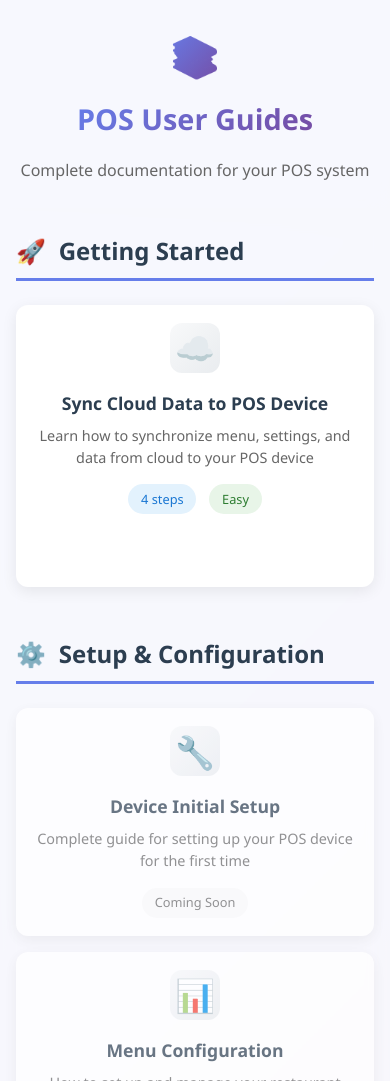
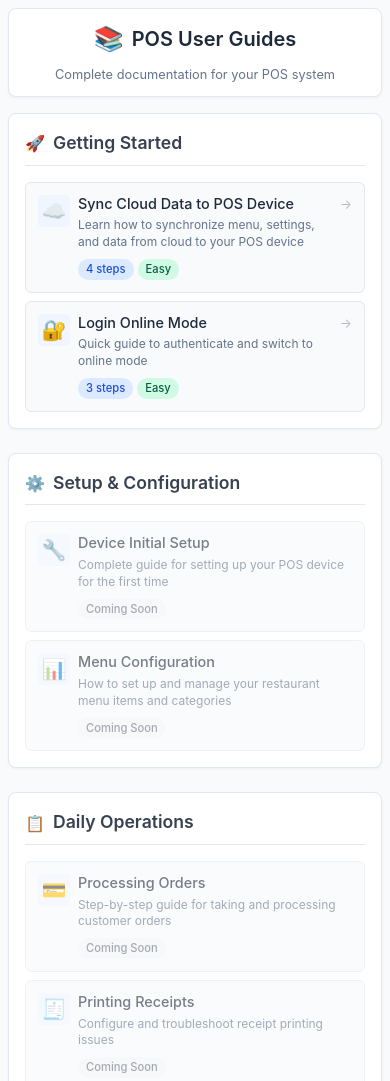
Before and after one commit to kychoe/dineersbiz-userguides, a plain HTML site: page index.html in a window 390 px wide. Shown: the top 1081 px of the page. Drawn offline with Linux system fonts and the light colour scheme.

Commit message:
1.0.3 - Login Online

```diff
--- /dev/null
+++ b/getting-started/login-online/styles.css
@@ -0,0 +1,219 @@
+* {
+    margin: 0;
+    padding: 0;
+    box-sizing: border-box;
+}
+
+body {
+    font-family: 'Segoe UI', Tahoma, Geneva, Verdana, sans-serif;
+    line-height: 1.6;
+    color: #333;
+    background: linear-gradient(135deg, #f5f7fa 0%, #c3cfe2 100%);
+    min-height: 100vh;
+    padding: 20px;
+}
+
+.container {
+    max-width: 800px;
+    margin: 0 auto;
+    background: white;
+    border-radius: 12px;
+    box-shadow: 0 10px 30px rgba(0, 0, 0, 0.1);
+    overflow: hidden;
+}
+
+/* Header Styles */
+.guide-header {
+    background: linear-gradient(135deg, #667eea 0%, #764ba2 100%);
+    color: white;
+    padding: 2rem;
+    text-align: center;
+}
+
+.category {
+    display: inline-block;
+    background: rgba(255, 255, 255, 0.2);
+    padding: 0.5rem 1rem;
+    border-radius: 20px;
+    font-size: 0.9rem;
+    font-weight: 500;
+    margin-bottom: 1rem;
+}
+
+.guide-header h1 {
+    font-size: 2rem;
+    margin-bottom: 0.5rem;
+    font-weight: 600;
+}
+
+.subtitle {
+    opacity: 0.9;
+    font-size: 1.1rem;
+}
+
+/* Main Content */
+.guide-content {
+    padding: 2rem;
+}
+
+/* Step Styles */
+.step {
+    display: flex;
+    align-items: flex-start;
+    margin-bottom: 2rem;
+    padding: 1.5rem;
+    background: #f8f9fa;
+    border-radius: 10px;
+    border-left: 4px solid #667eea;
+    transition: transform 0.2s ease, box-shadow 0.2s ease;
+}
+
+.step:hover {
+    transform: translateY(-2px);
+    box-shadow: 0 5px 15px rgba(0, 0, 0, 0.1);
+}
+
+.step-number {
+    background: #667eea;
+    color: white;
+    width: 40px;
+    height: 40px;
+    border-radius: 50%;
+    display: flex;
+    align-items: center;
+    justify-content: center;
+    font-weight: bold;
+    font-size: 1.2rem;
+    margin-right: 1.5rem;
+    flex-shrink: 0;
+}
+
+.step-content {
+    flex: 1;
+}
+
+.step-content h3 {
+    color: #2c3e50;
+    margin-bottom: 0.5rem;
+    font-size: 1.3rem;
+    font-weight: 600;
+}
+
+.step-content p {
+    color: #666;
+    font-size: 1rem;
+    margin-bottom: 1rem;
+}
+
+/* Image Styles */
+.image-container {
+    margin-top: 1rem;
+    text-align: center;
+}
+
+.guide-image {
+    max-width: 100%;
+    height: auto;
+    border-radius: 8px;
+    box-shadow: 0 4px 12px rgba(0, 0, 0, 0.15);
+    border: 2px solid #e9ecef;
+    transition: transform 0.2s ease;
+}
+
+.guide-image:hover {
+    transform: scale(1.02);
+}
+
+/* Completion Section */
+.completion {
+    background: linear-gradient(135deg, #4facfe 0%, #00f2fe 100%);
+    color: white;
+    padding: 2rem;
+    border-radius: 10px;
+    text-align: center;
+    margin-top: 2rem;
+}
+
+.success-icon {
+    font-size: 3rem;
+    margin-bottom: 1rem;
+    background: rgba(255, 255, 255, 0.2);
+    width: 80px;
+    height: 80px;
+    border-radius: 50%;
+    display: inline-flex;
+    align-items: center;
+    justify-content: center;
+}
+
+.completion h3 {
+    font-size: 1.5rem;
+    margin-bottom: 0.5rem;
+}
+
+.completion p {
+    font-size: 1.1rem;
+    opacity: 0.9;
+}
+
+/* Responsive Design */
+@media (max-width: 768px) {
+    body {
+        padding: 10px;
+    }
+
+    .guide-header {
+        padding: 1.5rem;
+    }
+
+    .guide-header h1 {
+        font-size: 1.5rem;
+    }
+
+    .guide-content {
+        padding: 1.5rem;
+    }
+
+    .step {
+        flex-direction: column;
+        text-align: center;
+        padding: 1rem;
+    }
+
+    .step-number {
+        margin-right: 0;
+        margin-bottom: 1rem;
+    }
+
+    .step-content h3 {
+        font-size: 1.2rem;
+    }
+
+    .completion {
+        padding: 1.5rem;
+    }
+
+    .success-icon {
+        font-size: 2.5rem;
+        width: 60px;
+        height: 60px;
+    }
+}
+
+@media (max-width: 480px) {
+    .guide-header h1 {
+        font-size: 1.3rem;
+    }
+
+    .subtitle {
+        font-size: 1rem;
+    }
+
+    .step-content h3 {
+        font-size: 1.1rem;
+    }
+
+    .step-content p {
+        font-size: 0.9rem;
+    }
+}
--- a/home-styles.css
+++ b/home-styles.css
@@ -5,325 +5,311 @@
 }
 
 body {
-    font-family: 'Segoe UI', Tahoma, Geneva, Verdana, sans-serif;
-    line-height: 1.6;
+    font-family: -apple-system, BlinkMacSystemFont, 'Segoe UI', Roboto, sans-serif;
+    line-height: 1.5;
     color: #333;
-    background: linear-gradient(135deg, #667eea 0%, #764ba2 100%);
-    min-height: 100vh;
+    background: #f8fafc;
+    font-size: 14px;
 }
 
 .container {
-    max-width: 1200px;
+    max-width: 1400px;
     margin: 0 auto;
-    min-height: 100vh;
-    display: flex;
-    flex-direction: column;
+    padding: 1rem;
 }
 
-/* Header Styles */
+/* Compact Header */
 .main-header {
-    background: rgba(255, 255, 255, 0.95);
-    backdrop-filter: blur(10px);
-    padding: 2rem;
-    text-align: center;
-    box-shadow: 0 2px 20px rgba(0, 0, 0, 0.1);
+    background: white;
+    border-radius: 8px;
+    padding: 1.5rem;
+    margin-bottom: 1.5rem;
+    box-shadow: 0 1px 3px rgba(0, 0, 0, 0.05);
+    border: 1px solid #e2e8f0;
 }
 
 .logo {
     display: flex;
     align-items: center;
     justify-content: center;
-    gap: 1rem;
-    margin-bottom: 1rem;
+    gap: 0.75rem;
+    margin-bottom: 0.5rem;
 }
 
 .logo-icon {
-    font-size: 2.5rem;
-    background: linear-gradient(135deg, #667eea 0%, #764ba2 100%);
-    -webkit-background-clip: text;
-    background-clip: text;
-    -webkit-text-fill-color: transparent;
+    font-size: 1.5rem;
 }
 
 .main-header h1 {
-    font-size: 2.5rem;
-    font-weight: 700;
-    background: linear-gradient(135deg, #667eea 0%, #764ba2 100%);
-    -webkit-background-clip: text;
-    background-clip: text;
-    -webkit-text-fill-color: transparent;
+    font-size: 1.75rem;
+    font-weight: 600;
+    color: #1e293b;
 }
 
 .header-subtitle {
-    color: #666;
-    font-size: 1.1rem;
-    margin-top: 0.5rem;
+    color: #64748b;
+    font-size: 0.9rem;
+    text-align: center;
 }
 
-/* Main Content */
+/* Compact Grid Layout */
 .guides-grid {
-    flex: 1;
-    padding: 2rem;
-    background: rgba(255, 255, 255, 0.95);
-    backdrop-filter: blur(10px);
+    display: grid;
+    gap: 1.5rem;
 }
 
-/* Category Sections */
 .category-section {
-    margin-bottom: 3rem;
+    background: white;
+    border-radius: 8px;
+    padding: 1.25rem;
+    box-shadow: 0 1px 3px rgba(0, 0, 0, 0.05);
+    border: 1px solid #e2e8f0;
 }
 
 .category-title {
     display: flex;
     align-items: center;
-    gap: 0.8rem;
-    font-size: 1.8rem;
+    gap: 0.5rem;
+    font-size: 1.1rem;
     font-weight: 600;
-    color: #2c3e50;
-    margin-bottom: 1.5rem;
+    color: #374151;
+    margin-bottom: 1rem;
     padding-bottom: 0.5rem;
-    border-bottom: 3px solid #667eea;
+    border-bottom: 1px solid #e5e7eb;
 }
 
 .category-icon {
-    font-size: 1.5rem;
+    font-size: 1rem;
 }
 
-/* Guide Cards */
+/* Compact Guide Cards */
 .guides-list {
     display: grid;
-    grid-template-columns: repeat(auto-fit, minmax(350px, 1fr));
-    gap: 1.5rem;
+    grid-template-columns: repeat(auto-fill, minmax(280px, 1fr));
+    gap: 0.75rem;
 }
 
 .guide-card {
-    background: white;
-    border-radius: 12px;
-    padding: 1.5rem;
-    box-shadow: 0 4px 15px rgba(0, 0, 0, 0.08);
-    border: 2px solid transparent;
-    transition: all 0.3s ease;
-    display: flex;
-    align-items: center;
-    gap: 1rem;
+    background: #f8fafc;
+    border: 1px solid #e2e8f0;
+    border-radius: 6px;
+    padding: 1rem;
     text-decoration: none;
     color: inherit;
-    position: relative;
-    overflow: hidden;
+    transition: all 0.2s ease;
+    display: block;
 }
 
 .guide-card:hover {
-    transform: translateY(-3px);
-    box-shadow: 0 8px 25px rgba(0, 0, 0, 0.15);
-    border-color: #667eea;
+    background: #f1f5f9;
+    border-color: #3b82f6;
+    transform: translateY(-1px);
 }
 
-.guide-card::before {
-    content: '';
-    position: absolute;
-    top: 0;
-    left: 0;
-    right: 0;
-    height: 4px;
-    background: linear-gradient(135deg, #667eea 0%, #764ba2 100%);
-    transform: translateX(-100%);
-    transition: transform 0.3s ease;
-}
-
-.guide-card:hover::before {
-    transform: translateX(0);
+.guide-content {
+    display: flex;
+    align-items: flex-start;
+    gap: 0.75rem;
 }
 
 .guide-icon {
-    font-size: 2.5rem;
-    flex-shrink: 0;
-    width: 60px;
-    height: 60px;
+    font-size: 1.25rem;
+    width: 32px;
+    height: 32px;
     display: flex;
     align-items: center;
     justify-content: center;
-    background: linear-gradient(135deg, #f8f9fa 0%, #e9ecef 100%);
-    border-radius: 12px;
+    background: #eff6ff;
+    border-radius: 4px;
+    flex-shrink: 0;
 }
 
-.guide-content {
+.guide-details {
     flex: 1;
+    min-width: 0;
 }
 
 .guide-content h3 {
-    font-size: 1.3rem;
-    font-weight: 600;
-    color: #2c3e50;
-    margin-bottom: 0.5rem;
+    font-size: 0.95rem;
+    font-weight: 500;
+    color: #1e293b;
+    margin-bottom: 0.25rem;
+    line-height: 1.3;
 }
 
 .guide-content p {
-    color: #666;
-    font-size: 0.95rem;
-    margin-bottom: 1rem;
-    line-height: 1.5;
+    color: #64748b;
+    font-size: 0.8rem;
+    line-height: 1.4;
+    margin-bottom: 0.5rem;
 }
 
 .guide-meta {
     display: flex;
-    gap: 0.8rem;
+    gap: 0.5rem;
     align-items: center;
+    flex-wrap: wrap;
 }
 
 .steps-count {
-    background: #e3f2fd;
-    color: #1976d2;
-    padding: 0.3rem 0.8rem;
-    border-radius: 20px;
-    font-size: 0.8rem;
+    background: #dbeafe;
+    color: #1d4ed8;
+    padding: 0.125rem 0.5rem;
+    border-radius: 12px;
+    font-size: 0.7rem;
     font-weight: 500;
 }
 
 .difficulty {
-    padding: 0.3rem 0.8rem;
-    border-radius: 20px;
-    font-size: 0.8rem;
+    padding: 0.125rem 0.5rem;
+    border-radius: 12px;
+    font-size: 0.7rem;
     font-weight: 500;
 }
 
 .difficulty.easy {
-    background: #e8f5e8;
-    color: #2e7d32;
+    background: #d1fae5;
+    color: #065f46;
 }
 
 .difficulty.medium {
-    background: #fff3e0;
-    color: #f57c00;
+    background: #fef3c7;
+    color: #92400e;
 }
 
 .difficulty.hard {
-    background: #ffebee;
-    color: #c62828;
+    background: #fee2e2;
+    color: #991b1b;
 }
 
 .coming-soon-label {
-    background: #fafafa;
-    color: #666;
-    padding: 0.3rem 0.8rem;
-    border-radius: 20px;
-    font-size: 0.8rem;
+    background: #f3f4f6;
+    color: #6b7280;
+    padding: 0.125rem 0.5rem;
+    border-radius: 12px;
+    font-size: 0.7rem;
     font-weight: 500;
 }
 
 .guide-arrow {
-    font-size: 1.5rem;
-    color: #667eea;
-    font-weight: bold;
-    opacity: 0;
-    transform: translateX(-10px);
-    transition: all 0.3s ease;
+    font-size: 0.8rem;
+    color: #9ca3af;
+    margin-left: auto;
+    opacity: 0.7;
+    transition: all 0.2s ease;
 }
 
 .guide-card:hover .guide-arrow {
+    color: #3b82f6;
     opacity: 1;
-    transform: translateX(0);
+    transform: translateX(2px);
 }
 
-/* Coming Soon Cards */
 .coming-soon {
-    opacity: 0.7;
+    opacity: 0.6;
     cursor: default;
 }
 
 .coming-soon:hover {
     transform: none;
-    border-color: transparent;
-}
-
-.coming-soon::before {
-    display: none;
+    background: #f8fafc;
+    border-color: #e2e8f0;
 }
 
 .coming-soon .guide-arrow {
     display: none;
 }
 
-/* Footer */
+/* Compact Footer */
 .main-footer {
-    background: rgba(255, 255, 255, 0.95);
-    backdrop-filter: blur(10px);
-    padding: 1.5rem;
     text-align: center;
-    color: #666;
-    border-top: 1px solid rgba(0, 0, 0, 0.1);
+    padding: 1rem;
+    margin-top: 2rem;
+    color: #64748b;
+    font-size: 0.8rem;
 }
 
 /* Responsive Design */
 @media (max-width: 768px) {
     .container {
-        margin: 0;
+        padding: 0.75rem;
     }
 
     .main-header {
-        padding: 1.5rem 1rem;
-    }
-
-    .logo {
-        flex-direction: column;
-        gap: 0.5rem;
+        padding: 1rem;
+        margin-bottom: 1rem;
     }
 
     .main-header h1 {
-        font-size: 2rem;
-    }
-
-    .guides-grid {
-        padding: 1.5rem 1rem;
+        font-size: 1.5rem;
     }
 
     .guides-list {
         grid-template-columns: 1fr;
-        gap: 1rem;
+        gap: 0.5rem;
+    }
+
+    .category-section {
+        padding: 1rem;
     }
 
     .guide-card {
-        padding: 1rem;
-    }
-
-    .category-title {
-        font-size: 1.5rem;
+        padding: 0.75rem;
     }
 
     .guide-content h3 {
-        font-size: 1.1rem;
+        font-size: 0.9rem;
     }
 
     .guide-content p {
-        font-size: 0.9rem;
-    }
-
-    .guide-icon {
-        font-size: 2rem;
-        width: 50px;
-        height: 50px;
+        font-size: 0.75rem;
     }
 }
 
 @media (max-width: 480px) {
+    .container {
+        padding: 0.5rem;
+    }
+
+    .main-header {
+        padding: 0.75rem;
+    }
+
     .main-header h1 {
-        font-size: 1.8rem;
+        font-size: 1.25rem;
     }
 
     .header-subtitle {
-        font-size: 1rem;
+        font-size: 0.8rem;
     }
 
-    .guide-card {
-        flex-direction: column;
-        text-align: center;
-        padding: 1rem;
+    .logo {
+        gap: 0.5rem;
     }
 
     .guide-content {
-        width: 100%;
+        gap: 0.5rem;
     }
 
     .guide-meta {
-        justify-content: center;
+        gap: 0.25rem;
     }
 }
+
+/* Grid Layout for larger screens */
+@media (min-width: 1200px) {
+    .guides-grid {
+        grid-template-columns: repeat(2, 1fr);
+        gap: 2rem;
+    }
+
+    .guides-list {
+        grid-template-columns: repeat(auto-fill, minmax(320px, 1fr));
+    }
+}
+
+@media (min-width: 1600px) {
+    .guides-grid {
+        grid-template-columns: repeat(3, 1fr);
+    }
+}
--- a/index.html
+++ b/index.html
@@ -25,8 +25,9 @@
                 </h2>
                 <div class="guides-list">
                     <a href="getting-started/sync-cloud-data/index.html" class="guide-card">
+                        <div class="guide-content">
                             <div class="guide-icon">☁️</div>
-                        <div class="guide-content">
+                            <div class="guide-details">
                                 <h3>Sync Cloud Data to POS Device</h3>
                                 <p>Learn how to synchronize menu, settings, and data from cloud to your POS device</p>
                                 <div class="guide-meta">
@@ -35,6 +36,22 @@
                                 </div>
                             </div>
                             <div class="guide-arrow">→</div>
+                        </div>
+                    </a>
+
+                    <a href="getting-started/login-online/index.html" class="guide-card">
+                        <div class="guide-content">
+                            <div class="guide-icon">🔐</div>
+                            <div class="guide-details">
+                                <h3>Login Online Mode</h3>
+                                <p>Quick guide to authenticate and switch to online mode</p>
+                                <div class="guide-meta">
+                                    <span class="steps-count">3 steps</span>
+                                    <span class="difficulty easy">Easy</span>
+                                </div>
+                            </div>
+                            <div class="guide-arrow">→</div>
+                        </div>
                     </a>
                 </div>
             </section>
@@ -47,8 +64,9 @@
                 </h2>
                 <div class="guides-list">
                     <div class="guide-card coming-soon">
+                        <div class="guide-content">
                             <div class="guide-icon">🔧</div>
-                        <div class="guide-content">
+                            <div class="guide-details">
                                 <h3>Device Initial Setup</h3>
                                 <p>Complete guide for setting up your POS device for the first time</p>
                                 <div class="guide-meta">
@@ -56,14 +74,17 @@
                                 </div>
                             </div>
                         </div>
+                    </div>
 
                     <div class="guide-card coming-soon">
+                        <div class="guide-content">
                             <div class="guide-icon">📊</div>
-                        <div class="guide-content">
+                            <div class="guide-details">
                                 <h3>Menu Configuration</h3>
                                 <p>How to set up and manage your restaurant menu items and categories</p>
                                 <div class="guide-meta">
                                     <span class="coming-soon-label">Coming Soon</span>
+                                </div>
                             </div>
                         </div>
                     </div>
@@ -78,8 +99,9 @@
                 </h2>
                 <div class="guides-list">
                     <div class="guide-card coming-soon">
+                        <div class="guide-content">
                             <div class="guide-icon">💳</div>
-                        <div class="guide-content">
+                            <div class="guide-details">
                                 <h3>Processing Orders</h3>
                                 <p>Step-by-step guide for taking and processing customer orders</p>
                                 <div class="guide-meta">
@@ -87,14 +109,17 @@
                                 </div>
                             </div>
                         </div>
+                    </div>
 
                     <div class="guide-card coming-soon">
+                        <div class="guide-content">
                             <div class="guide-icon">🧾</div>
-                        <div class="guide-content">
+                            <div class="guide-details">
                                 <h3>Printing Receipts</h3>
                                 <p>Configure and troubleshoot receipt printing issues</p>
                                 <div class="guide-meta">
                                     <span class="coming-soon-label">Coming Soon</span>
+                                </div>
                             </div>
                         </div>
                     </div>
@@ -109,8 +134,9 @@
                 </h2>
                 <div class="guides-list">
                     <div class="guide-card coming-soon">
+                        <div class="guide-content">
                             <div class="guide-icon">🌐</div>
-                        <div class="guide-content">
+                            <div class="guide-details">
                                 <h3>Connection Issues</h3>
                                 <p>Resolve internet and network connectivity problems</p>
                                 <div class="guide-meta">
@@ -118,14 +144,17 @@
                                 </div>
                             </div>
                         </div>
+                    </div>
 
                     <div class="guide-card coming-soon">
+                        <div class="guide-content">
                             <div class="guide-icon">🔄</div>
-                        <div class="guide-content">
+                            <div class="guide-details">
                                 <h3>Sync Problems</h3>
                                 <p>Fix data synchronization issues between cloud and device</p>
                                 <div class="guide-meta">
                                     <span class="coming-soon-label">Coming Soon</span>
+                                </div>
                             </div>
                         </div>
                     </div>
```
Also changed, not shown: getting-started/login-online/index.html (added, +56 -0 lines), getting-started/login-online/image1.jpg (added), getting-started/login-online/image2.jpg (added), 1 other file. Lines whose indentation alone changed are shown as unchanged.
